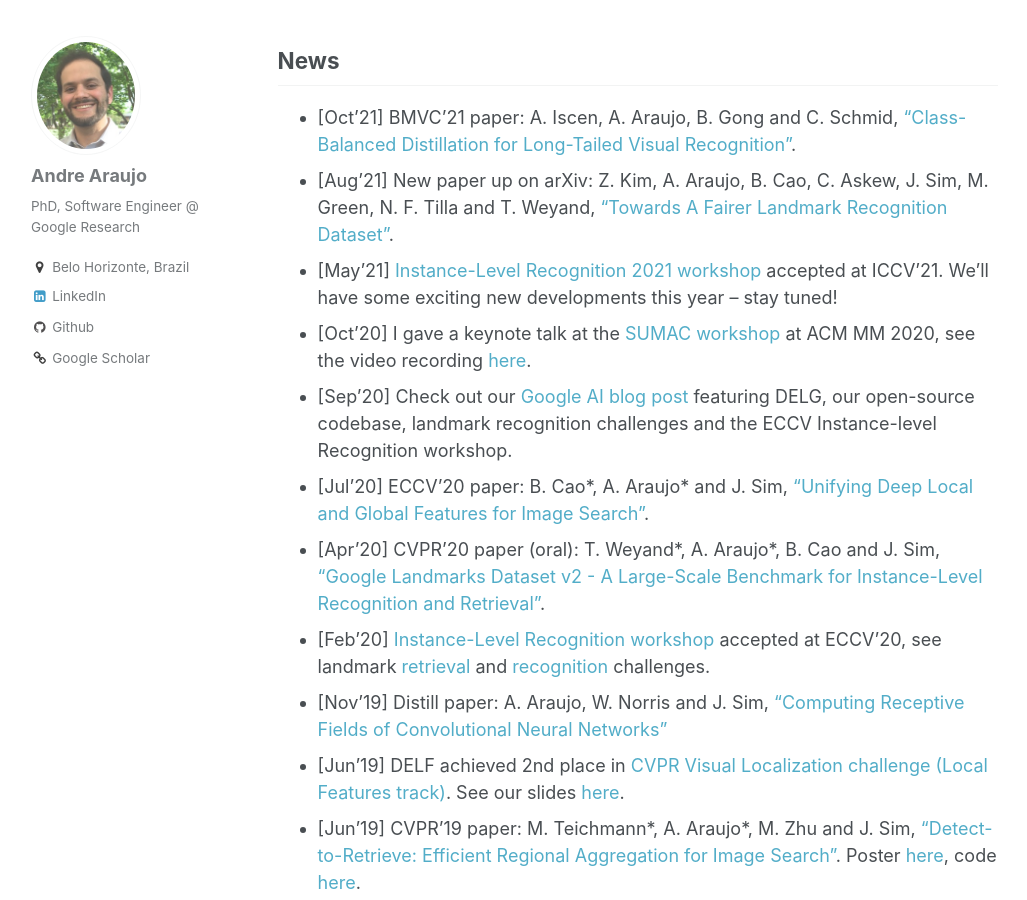
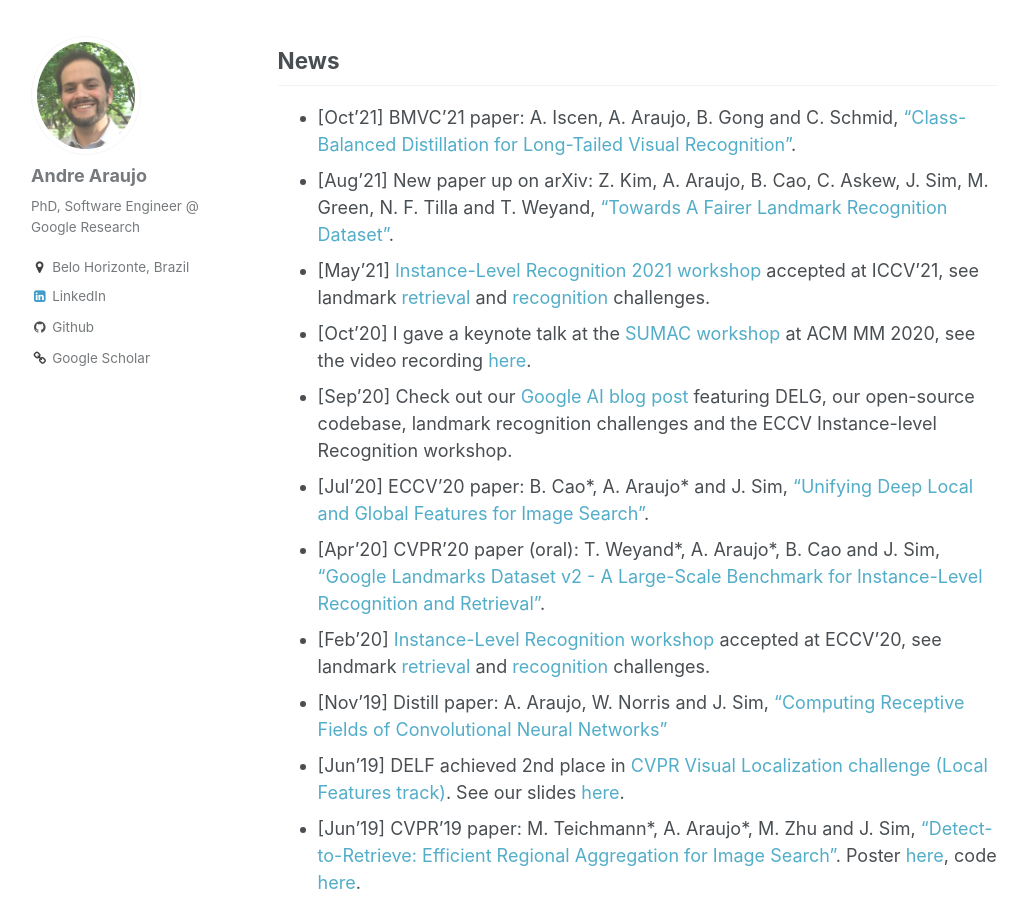
Before and after one commit to andrefaraujo/andrefaraujo.github.io, a Jekyll site: the page built from _pages/about.md, in a window 1280 px wide and 900 px high, scrolled down 347 px. Shown: the whole window, without its empty margins (27-1054 px from the left). Built offline with Jekyll 4.4.1, drawn with Linux system fonts in a browser that asks for light colours.

Commit message:
Adding landmark 21 challenge links

```diff
--- a/_pages/about.md
+++ b/_pages/about.md
@@ -20,7 +20,7 @@ I was also a [Fulbright Science & Technology Scholar](http://fulbrightscienceand
 
 * [Oct'21] BMVC'21 paper: A. Iscen, A. Araujo, B. Gong and C. Schmid, ["Class-Balanced Distillation for Long-Tailed Visual Recognition"](https://arxiv.org/abs/2104.05279).
 * [Aug'21] New paper up on arXiv: Z. Kim, A. Araujo, B. Cao, C. Askew, J. Sim, M. Green, N. F. Tilla and T. Weyand, ["Towards A Fairer Landmark Recognition Dataset"](https://arxiv.org/abs/2108.08874v1).
-* [May'21] [Instance-Level Recognition 2021 workshop](https://ilr-workshop.github.io/ICCVW2021/) accepted at ICCV'21. We'll have some exciting new developments this year -- stay tuned!
+* [May'21] [Instance-Level Recognition 2021 workshop](https://ilr-workshop.github.io/ICCVW2021/) accepted at ICCV'21, see landmark [retrieval](https://www.kaggle.com/c/landmark-retrieval-2021) and [recognition](https://www.kaggle.com/c/landmark-recognition-2021) challenges.
 * [Oct'20] I gave a keynote talk at the [SUMAC workshop](https://sumac2020.ec-lyon.fr/) at ACM MM 2020, see the video recording [here](https://www.youtube.com/watch?v=9OLUCnbK9Ms).
 * [Sep'20] Check out our [Google AI blog post](https://ai.googleblog.com/2020/09/advancing-instance-level-recognition.html) featuring DELG, our open-source codebase, landmark recognition challenges and the ECCV Instance-level Recognition workshop.
 * [Jul'20] ECCV'20 paper: B. Cao\*, A. Araujo\* and J. Sim, ["Unifying Deep Local and Global Features for Image Search"](https://arxiv.org/abs/2001.05027).
```
